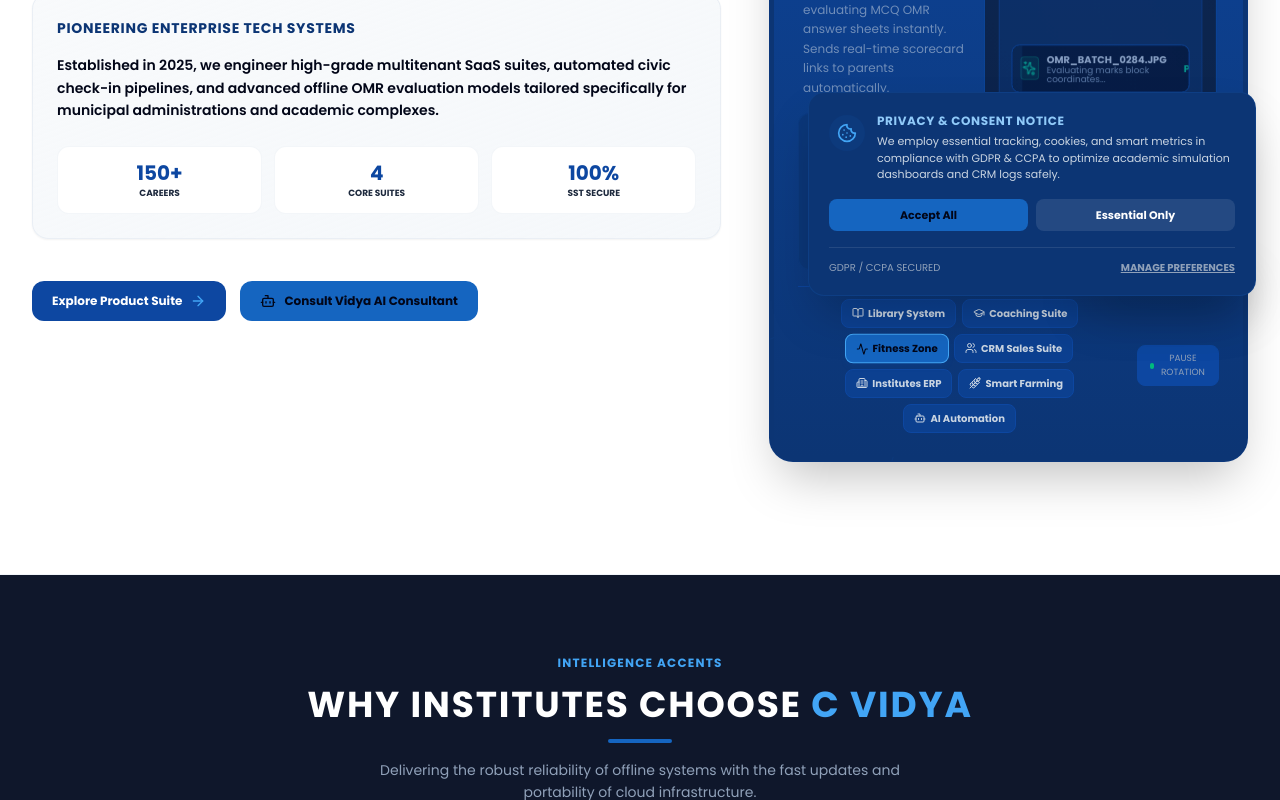
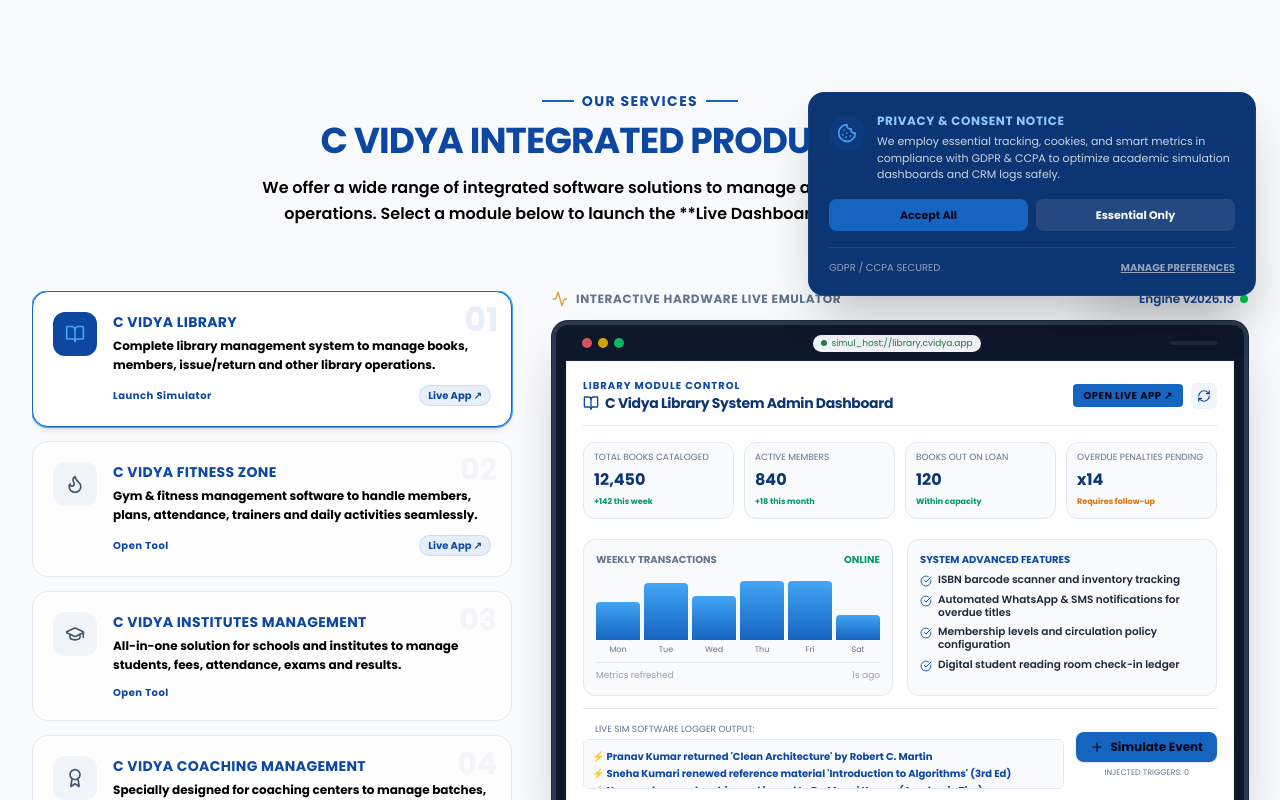
Before and after one commit to chiranjeevdas972-alt/C-Vidya-Solutions, a React (Vite) app: page / in a window 1280 px wide. Shown: the part 480-1280 px from the top of the page. Built offline with nearby package versions, Linux system fonts and the light colour scheme.

Commit message:
feat: update default landing page to services
Change default application route to 'services' and refresh ProductSuite UI component theme to a light mode aesthetic.

```diff
--- a/src/App.tsx
+++ b/src/App.tsx
@@ -108,7 +108,7 @@ export default function App() {
   const [hubTab, setHubTab] = useState<"home" | "about" | "services" | "portfolio" | "contact" | "careers" | "blog">("home");
 
   // Active page routing state
-  const [activePage, setActivePage] = useState<"home" | "about" | "services" | "portfolio" | "contact" | "careers" | "blog" | "privacy" | "terms" | "billing" | "refund" | "cookies" | "disclaimer" | "portability">("home");
+  const [activePage, setActivePage] = useState<"home" | "about" | "services" | "portfolio" | "contact" | "careers" | "blog" | "privacy" | "terms" | "billing" | "refund" | "cookies" | "disclaimer" | "portability">("services");
 
   // Hash-change router listener for separate pages
   useEffect(() => {
@@ -124,7 +124,7 @@ export default function App() {
           setComplianceTab(hash);
         }
       } else if (!hash) {
-        setActivePage("home");
+        setActivePage("services");
       }
     };
 
--- a/src/components/ProductSuite.tsx
+++ b/src/components/ProductSuite.tsx
@@ -186,24 +186,24 @@ export default function ProductSuite() {
                     <span className="w-2.5 h-2.5 rounded-full bg-yellow-400/80" />
                     <span className="w-2.5 h-2.5 rounded-full bg-green-400/80" />
                   </div>
-                  <div className="flex items-center gap-1 bg-slate-950 px-2 py-0.5 rounded-full text-[9px] text-[#2ebd59]">
-                    <span className="w-1.5 h-1.5 bg-[#2ebd59] rounded-full animate-pulse" />
+                  <div className="flex items-center gap-1 bg-slate-100 px-2 py-0.5 rounded-full text-[9px] text-[#257a3e]">
+                    <span className="w-1.5 h-1.5 bg-[#257a3e] rounded-full animate-pulse" />
                     <span>simul_host://{selectedId}.cvidya.app</span>
                   </div>
                   <div className="w-12 h-1 bg-slate-800 rounded-full" />
                 </div>
 
                 {/* Dashboard Screen Content */}
-                <div className="bg-slate-950 text-slate-100 p-4 font-sans min-h-[360px] flex flex-col justify-between">
+                <div className="bg-white text-slate-900 p-4 font-sans min-h-[360px] flex flex-col justify-between border border-slate-100">
 
                   {/* Dashboard Header Bar */}
-                  <div className="flex justify-between items-center border-b border-slate-800 pb-3">
+                  <div className="flex justify-between items-center border-b border-slate-200 pb-3">
                     <div>
-                      <div className="text-[10px] text-brand-gold-400 font-mono font-bold tracking-widest uppercase">
+                      <div className="text-[10px] text-brand-gold-600 font-mono font-bold tracking-widest uppercase">
                         {selectedService.id.toUpperCase()} MODULE CONTROL
                       </div>
-                      <h4 className="text-sm font-bold tracking-tight text-white flex items-center gap-1.5">
-                        {getServiceIcon(selectedId, "w-4 h-4 text-brand-gold-400")}
+                      <h4 className="text-sm font-bold tracking-tight text-brand-navy-950 flex items-center gap-1.5">
+                        {getServiceIcon(selectedId, "w-4 h-4 text-brand-gold-600")}
                         <span>{selectedService.mockData.title}</span>
                       </h4>
                     </div>
@@ -214,17 +214,17 @@ export default function ProductSuite() {
                           href={selectedService.externalLink}
                           target="_blank"
                           rel="noopener noreferrer"
-                          className="flex items-center gap-1 px-2 py-1 bg-brand-gold-500 hover:bg-brand-gold-600 text-slate-950 font-bold rounded text-[10px] uppercase tracking-wider transition-colors cursor-pointer"
+                          className="flex items-center gap-1 px-2.5 py-1 bg-brand-gold-500 hover:bg-brand-gold-600 text-slate-950 font-extrabold rounded text-[10px] uppercase tracking-wider transition-colors cursor-pointer"
                         >
                           <span>Open Live App ↗</span>
                         </a>
                       )}
                       <button
                         onClick={() => triggerSimulationEvent(selectedId, "refresh")}
-                        className="p-1.5 bg-slate-800 hover:bg-slate-700 rounded-md transition-colors text-slate-300"
+                        className="p-1.5 bg-slate-100 hover:bg-slate-200 rounded-md transition-colors text-slate-600"
                         title="Trigger action log"
                       >
-                        <RefreshCw className="w-3.5 h-3.5 text-[#42A5F5]" />
+                        <RefreshCw className="w-3.5 h-3.5 text-brand-gold-600" />
                       </button>
                     </div>
                   </div>
@@ -232,15 +232,15 @@ export default function ProductSuite() {
                   {/* Grid of live values counters inside emulator */}
                   <div className="grid grid-cols-2 sm:grid-cols-4 gap-2.5 my-4">
                     {selectedService.mockData.metrics.map((met, i) => (
-                      <div key={i} className="bg-slate-900 border border-slate-800/80 p-2.5 rounded-xl flex flex-col justify-between">
-                        <div className="text-[9px] text-slate-400 font-mono truncate leading-none uppercase">
+                      <div key={i} className="bg-slate-50 border border-slate-200 p-2.5 rounded-xl flex flex-col justify-between">
+                        <div className="text-[9px] text-slate-500 font-mono truncate leading-none uppercase">
                           {met.label}
                         </div>
-                        <div className="text-base font-black text-white mt-1.5 font-mono">
+                        <div className="text-base font-black text-brand-navy-950 mt-1.5 font-mono">
                           {met.value}
                         </div>
-                        <div className={`text-[8px] font-medium font-mono mt-1 ${
-                          met.isPositive ? "text-green-400" : "text-yellow-400"
+                        <div className={`text-[8px] font-bold font-mono mt-1 ${
+                          met.isPositive ? "text-emerald-600" : "text-amber-600"
                         }`}>
                           {met.change}
                         </div>
@@ -252,21 +252,21 @@ export default function ProductSuite() {
                   <div className="grid grid-cols-1 md:grid-cols-12 gap-3.5 items-stretch my-1 flex-1">
 
                     {/* Tiny Responsive SVG Bar Chart */}
-                    <div className="md:col-span-6 bg-slate-900/60 p-3 rounded-xl border border-slate-800/60 flex flex-col justify-between">
-                      <div className="text-[10px] text-slate-400 font-mono font-bold flex justify-between">
+                    <div className="md:col-span-6 bg-slate-50 p-3 rounded-xl border border-slate-200 flex flex-col justify-between">
+                      <div className="text-[10px] text-slate-500 font-mono font-bold flex justify-between">
                         <span>WEEKLY TRANSACTIONS</span>
-                        <span className="text-emerald-400 font-mono font-semibold">ONLINE</span>
+                        <span className="text-emerald-600 font-mono font-bold">ONLINE</span>
                       </div>
 
                       {/* Interactive Graph SVG block */}
-                      <div className="h-24 w-full flex items-end justify-between gap-1 pt-3.5 border-b border-slate-800 pb-1.5">
+                      <div className="h-24 w-full flex items-end justify-between gap-1 pt-3.5 border-b border-slate-200 pb-1.5">
                         {selectedService.mockData.chartData?.map((item, i) => {
                           const maxVal = Math.max(...(selectedService.mockData.chartData?.map(d => d.value) || [100]));
                           const heightPer = maxVal ? `${(item.value / maxVal) * 100}%` : "10%";
                           return (
                             <div key={i} className="flex-1 flex flex-col items-center gap-1 h-full justify-end">
                               <div
-                                className="w-full rounded-t-sm bg-gradient-to-t from-brand-gold-600 to-brand-gold-400 transition-all duration-500 hover:from-white hover:to-brand-gold-200"
+                                className="w-full rounded-t-sm bg-gradient-to-t from-brand-gold-500 to-brand-gold-400 transition-all duration-500 hover:from-brand-navy-900 hover:to-brand-gold-500"
                                 style={{ height: heightPer }}
                               />
                               <span className="text-[8px] text-slate-500 font-mono">{item.name}</span>
@@ -275,22 +275,22 @@ export default function ProductSuite() {
                         })}
                       </div>
 
-                      <div className="text-[9px] text-slate-500 font-mono flex justify-between items-center pt-1.5 mt-auto">
+                      <div className="text-[9px] text-slate-400 font-mono flex justify-between items-center pt-1.5 mt-auto">
                         <span>Metrics refreshed</span>
                         <span>1s ago</span>
                       </div>
                     </div>
 
                     {/* Service features overview checklist */}
-                    <div className="md:col-span-6 bg-slate-900/60 p-3 rounded-xl border border-slate-800/60 space-y-1.5">
-                      <div className="text-[10px] text-brand-gold-400 font-mono font-bold">
+                    <div className="md:col-span-6 bg-slate-50 p-3 rounded-xl border border-slate-200 space-y-1.5">
+                      <div className="text-[10px] text-brand-gold-600 font-mono font-bold">
                         SYSTEM ADVANCED FEATURES
                       </div>
-                      <div className="text-[10.5px] text-slate-300 space-y-1.5 overflow-y-auto max-h-[100px] custom-scroll-panel pr-1">
+                      <div className="text-[10.5px] text-slate-700 space-y-1.5 overflow-y-auto max-h-[100px] custom-scroll-panel pr-1">
                         {selectedService.features.map((feat, i) => (
                           <div key={i} className="flex items-start gap-1.5">
-                            <CheckCircle className="w-3 h-3 text-brand-gold-400 shrink-0 mt-0.5" />
-                            <span className="leading-tight text-slate-300">{feat}</span>
+                            <CheckCircle className="w-3 h-3 text-brand-gold-500 shrink-0 mt-0.5" />
+                            <span className="leading-tight text-slate-800 font-semibold">{feat}</span>
                           </div>
                         ))}
                       </div>
@@ -298,17 +298,17 @@ export default function ProductSuite() {
                   </div>
 
                   {/* Simulator logs and action triggers container */}
-                  <div className="border-t border-slate-800 pt-3.5 mt-2 flex flex-col md:flex-row md:items-center justify-between gap-3 text-xs">
+                  <div className="border-t border-slate-200 pt-3.5 mt-2 flex flex-col md:flex-row md:items-center justify-between gap-3 text-xs">
 
                     {/* Live simulated activity console output */}
                     <div className="flex-1 space-y-1">
-                      <div className="text-[9px] text-slate-400 font-mono flex items-center gap-1.5">
-                        <span className="w-1.5 h-1.5 bg-brand-gold-400 rounded-full animate-ping" />
+                      <div className="text-[9px] text-slate-500 font-mono flex items-center gap-1.5">
+                        <span className="w-1.5 h-1.5 bg-brand-gold-500 rounded-full animate-ping" />
                         <span>LIVE SIM SOFTWARE LOGGER OUTPUT:</span>
                       </div>
-                      <div className="text-[10px] font-mono text-slate-300 bg-black/60 p-2 rounded-md border border-slate-800 max-h-[50px] overflow-y-auto">
+                      <div className="text-[10px] font-mono text-slate-700 bg-slate-50 p-2 rounded-md border border-slate-200 max-h-[50px] overflow-y-auto">
                         {currentLogs.map((log, i) => (
-                          <div key={i} className="truncate text-brand-gold-100/90 py-0.5">
+                          <div key={i} className="truncate text-brand-gold-600 font-bold py-0.5">
                             ⚡ {log}
                           </div>
                         ))}
```
